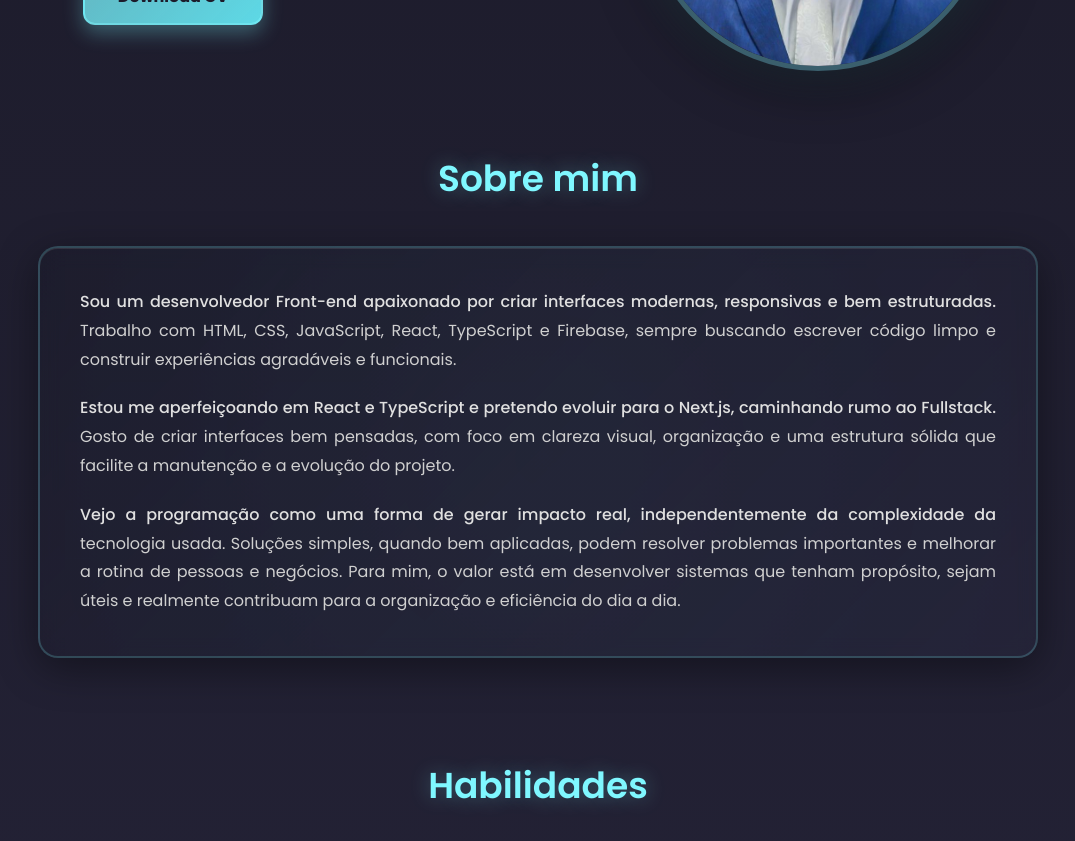
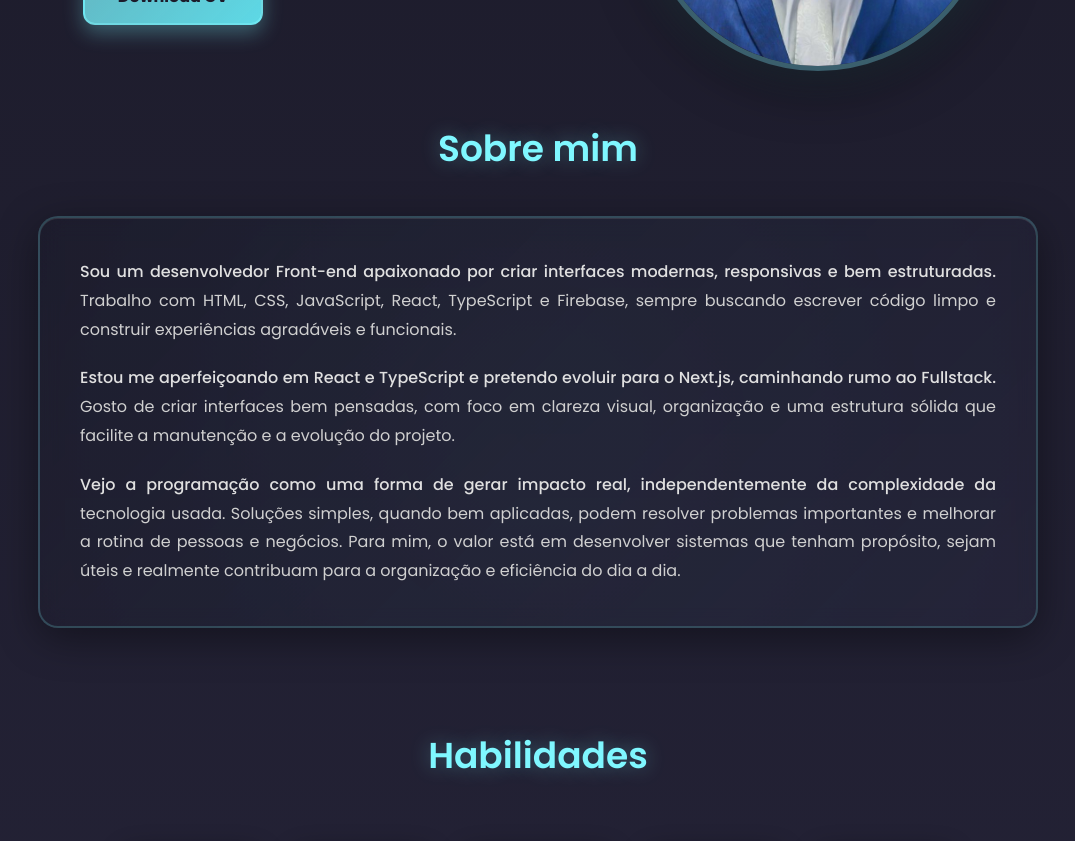
Before and after one commit to Edmon-Nascimento/Portfolio-Edmoncode, a React (Vite) app: page / in a window 1280 px wide. Shown: the part 420-1261 px from the top of the page, without its empty margins (102-1177 px from the left). Built offline with nearby package versions, Linux system fonts and the light colour scheme.

Commit message:
Update App.css

```diff
--- a/src/App.css
+++ b/src/App.css
@@ -27,7 +27,7 @@ main {
 }
 
 section {
-    scroll-margin-top: 100px;
+    scroll-margin-top: 150px;
 }
 
 #sobre{
@@ -203,7 +203,7 @@ section {
 }
 
 #sobre-txt{
-    margin-top: 80px;
+    margin-top: 50px;
     text-align: justify;
     display: flex;
     flex-flow: column;
```
